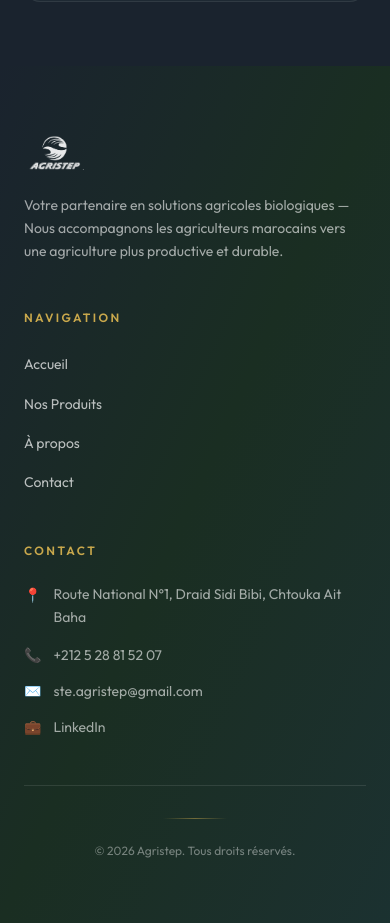
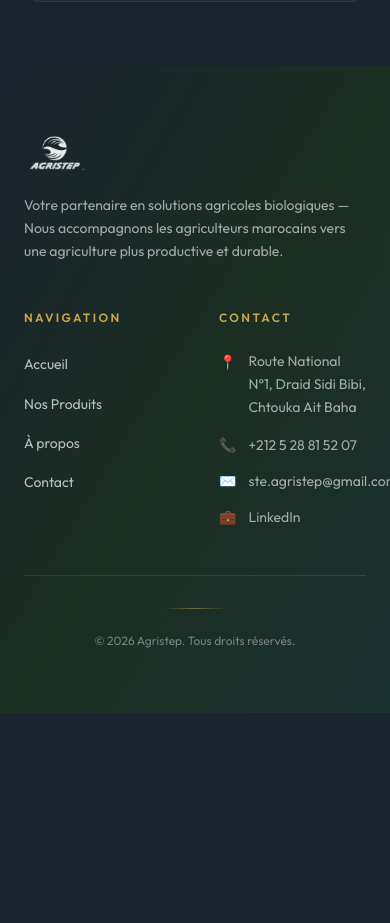
Before and after one commit to abdelbastlasri/agristep, a Next.js app: page /en/a-propos in a window 390 px wide. Shown: the part 4928-5851 px from the top of the page. After the commit the page ends 5641 px from the top, so only its background shows below. Built offline with nearby package versions, Linux system fonts and the light colour scheme; no server answers.

Commit message:
fix: mobile footer nav + contact side by side

```diff
--- a/src/components/layout/Footer.tsx
+++ b/src/components/layout/Footer.tsx
@@ -7,8 +7,8 @@ export default function Footer() {
   return (
     <footer className="bg-gradient-to-br from-premium-dark via-[#1a2e22] to-premium-green/20 text-white/70">
       <div className="max-w-7xl mx-auto px-6 py-16">
-        <div className="grid md:grid-cols-3 gap-12">
-          <div className="space-y-6">
+        <div className="grid grid-cols-2 md:grid-cols-3 gap-12">
+          <div className="col-span-2 md:col-span-1 space-y-6">
             <img
               src="/images/logo_agristep.png"
               alt="Agristep"
```
